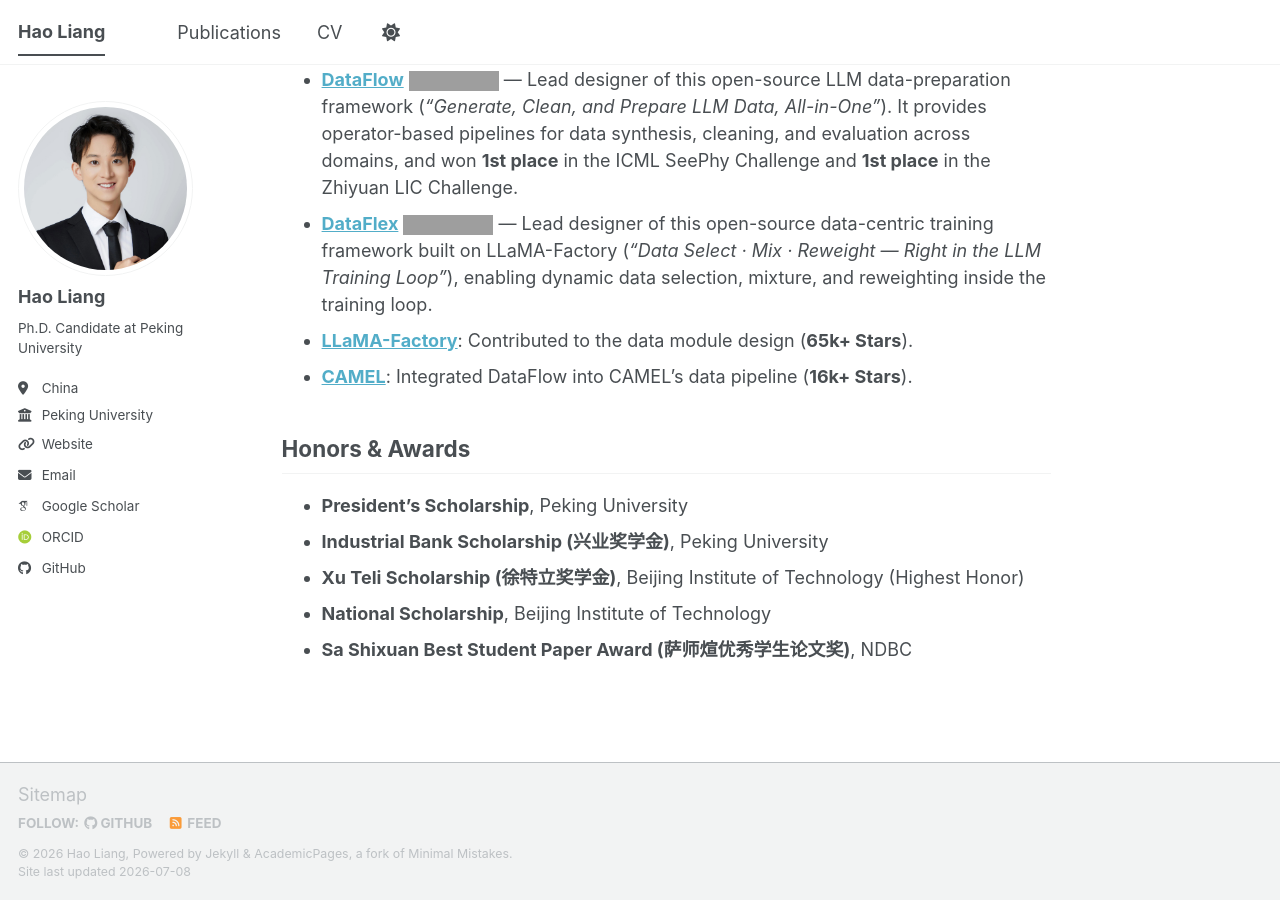
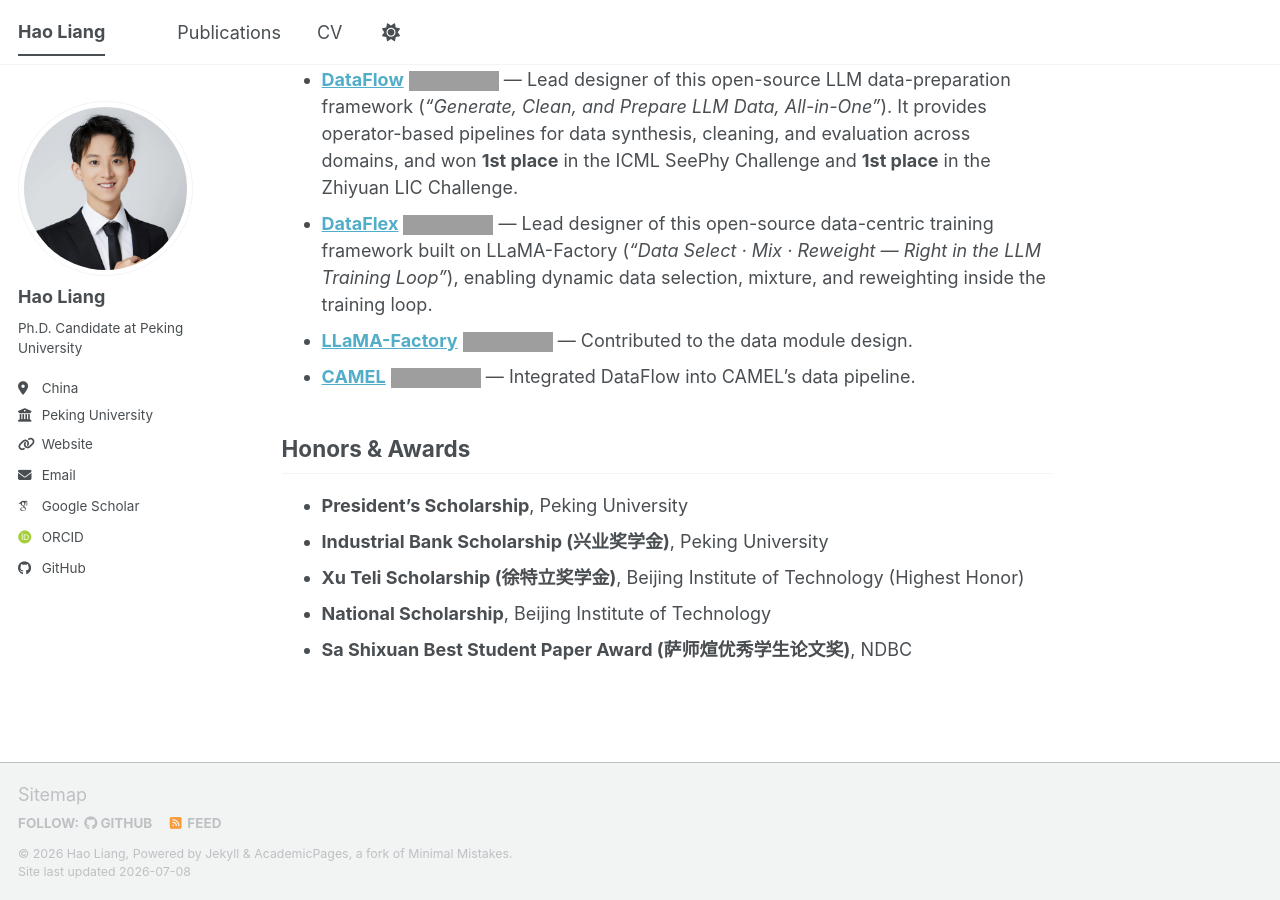
Before and after one commit to haolpku/haolpku.github.io, a Jekyll site: the page built from _pages/about.md, in a window 1280 px wide and 900 px high, scrolled down 1391 px. Built offline with Jekyll 4.4.1, drawn with Linux system fonts in a browser that asks for light colours; some web fonts are replaced; a script bundle is joined from its source files by our own code; library files that are not in the unit come from our copies; grey boxes are pictures that could not be loaded.

Commit message:
Add live star badges for LLaMA-Factory and CAMEL
Co-Authored-By: Claude Opus 4.8 (1M context) <noreply@anthropic.com>

```diff
--- a/_pages/about.md
+++ b/_pages/about.md
@@ -36,8 +36,8 @@ I have published 9 first-author / co-first-author papers at CCF-A venues and rec
 
 - **[DataFlow](https://github.com/OpenDCAI/DataFlow)** [![DataFlow stars](https://img.shields.io/github/stars/OpenDCAI/DataFlow?style=flat&logo=github&label=stars&color=181717)](https://github.com/OpenDCAI/DataFlow) — Lead designer of this open-source LLM data-preparation framework (*"Generate, Clean, and Prepare LLM Data, All-in-One"*). It provides operator-based pipelines for data synthesis, cleaning, and evaluation across domains, and won **1st place** in the ICML SeePhy Challenge and **1st place** in the Zhiyuan LIC Challenge.
 - **[DataFlex](https://github.com/OpenDCAI/DataFlex)** [![DataFlex stars](https://img.shields.io/github/stars/OpenDCAI/DataFlex?style=flat&logo=github&label=stars&color=181717)](https://github.com/OpenDCAI/DataFlex) — Lead designer of this open-source data-centric training framework built on LLaMA-Factory (*"Data Select · Mix · Reweight — Right in the LLM Training Loop"*), enabling dynamic data selection, mixture, and reweighting inside the training loop.
-- **[LLaMA-Factory](https://github.com/hiyouga/LLaMA-Factory)**: Contributed to the data module design (**65k+ Stars**).
-- **[CAMEL](https://github.com/camel-ai/camel)**: Integrated DataFlow into CAMEL's data pipeline (**16k+ Stars**).
+- **[LLaMA-Factory](https://github.com/hiyouga/LLaMA-Factory)** [![LLaMA-Factory stars](https://img.shields.io/github/stars/hiyouga/LLaMA-Factory?style=flat&logo=github&label=stars&color=181717)](https://github.com/hiyouga/LLaMA-Factory) — Contributed to the data module design.
+- **[CAMEL](https://github.com/camel-ai/camel)** [![CAMEL stars](https://img.shields.io/github/stars/camel-ai/camel?style=flat&logo=github&label=stars&color=181717)](https://github.com/camel-ai/camel) — Integrated DataFlow into CAMEL's data pipeline.
 
 ## Honors & Awards
 
```
